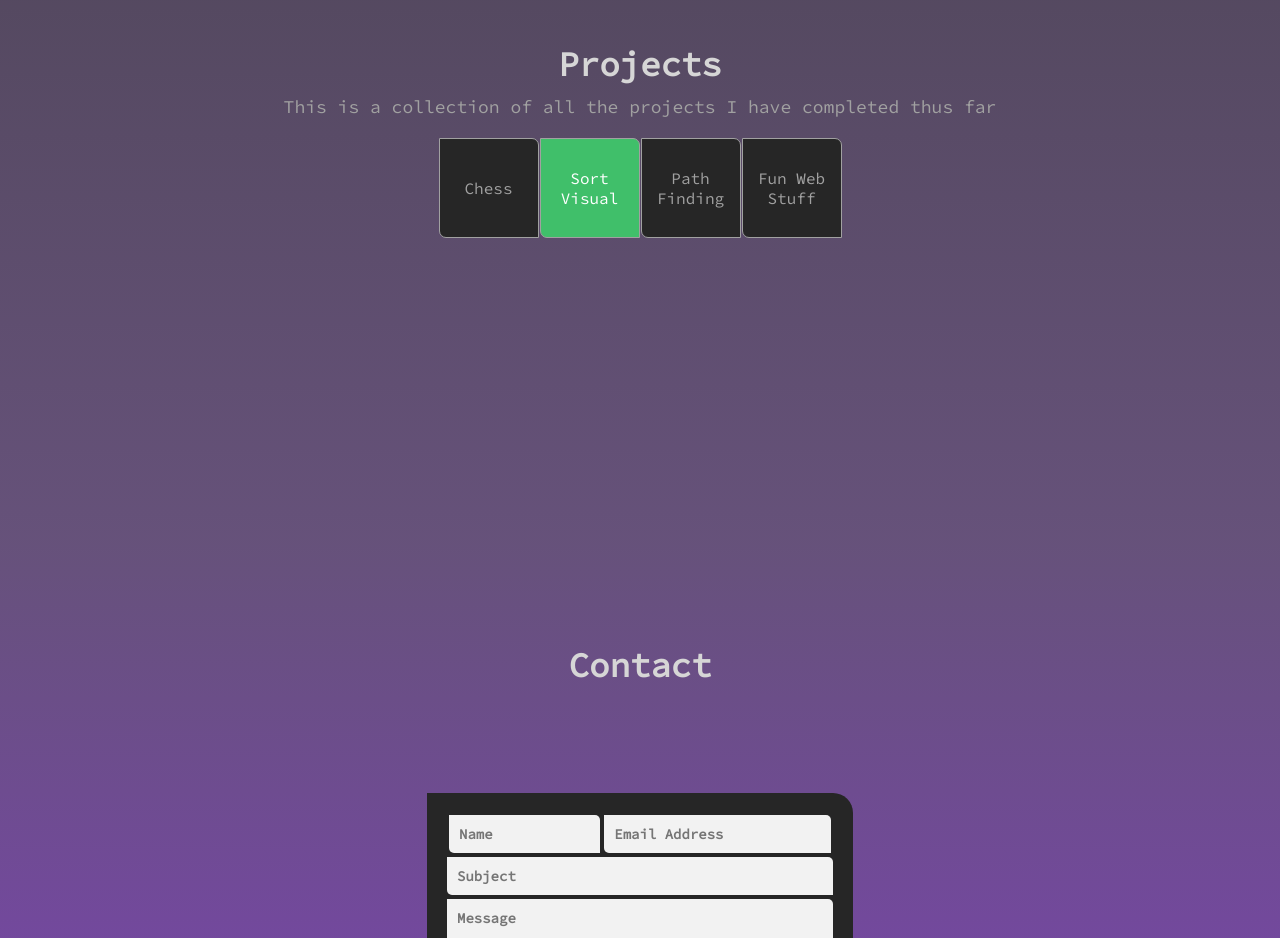
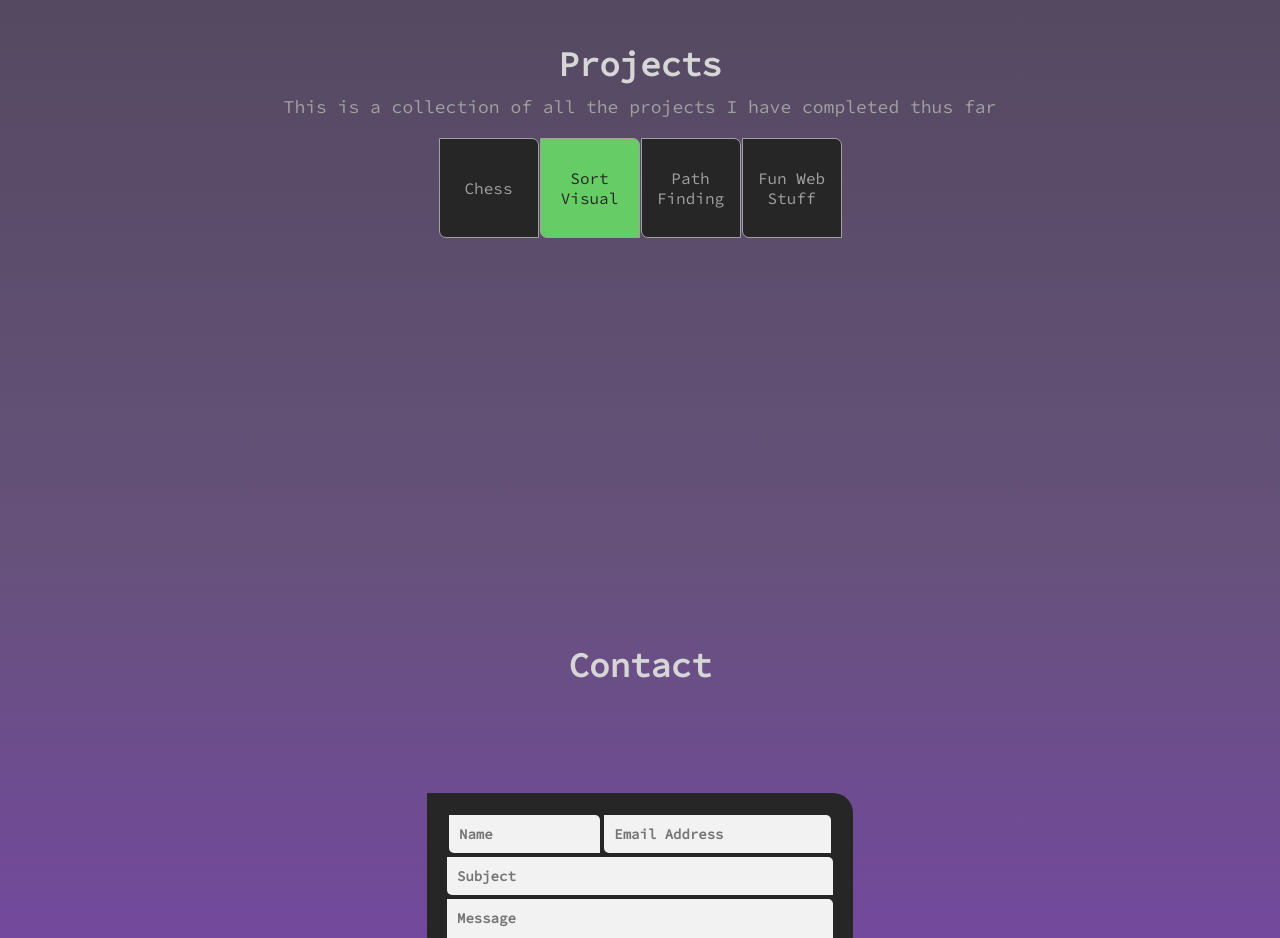
Before and after one commit to Xela-KP/xela-kp.github.io, a plain HTML site: page index.html in a window 1280 px wide. Shown: the part 1860-2798 px from the top of the page. Drawn offline with nearby package versions, Linux system fonts and the light colour scheme.

Commit message:
minor ui change

```diff
--- a/main.css
+++ b/main.css
@@ -205,8 +205,8 @@ footer p {
 }
 
 .grid-item.complete {
-    color: hsl(0, 0%, 100%);
-    background-color: hsl(140, 50%, 50%);
+    color: hsl(0, 0%, 15%);
+    background-color: hsl(120, 50%, 60%);
 }
 
 
```
